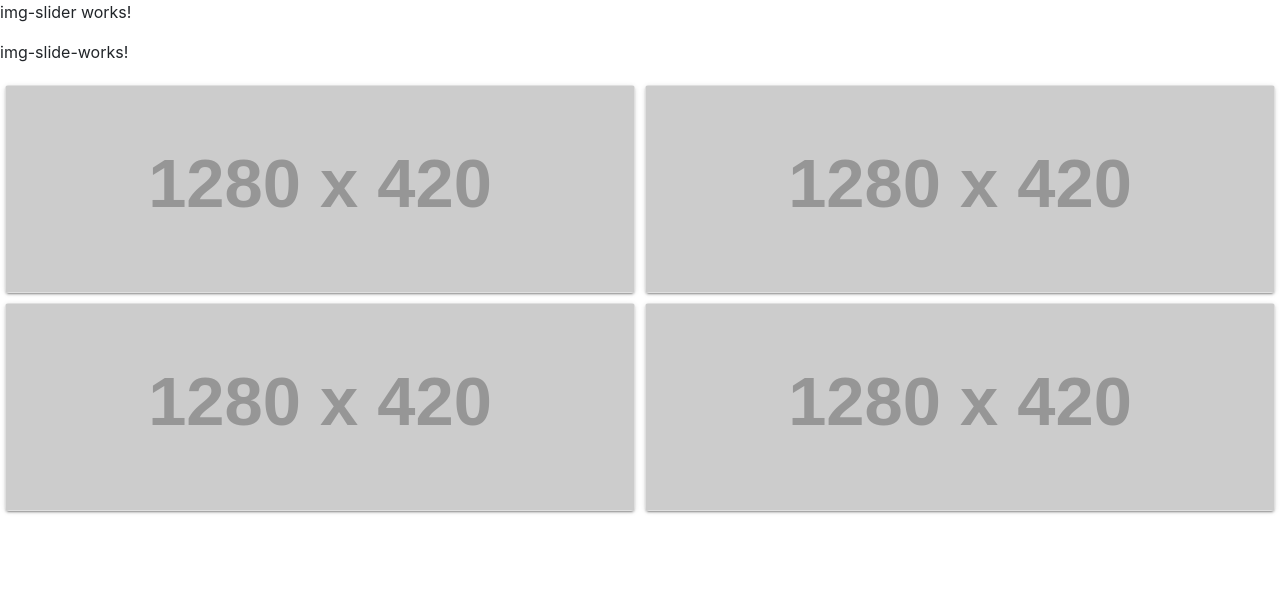
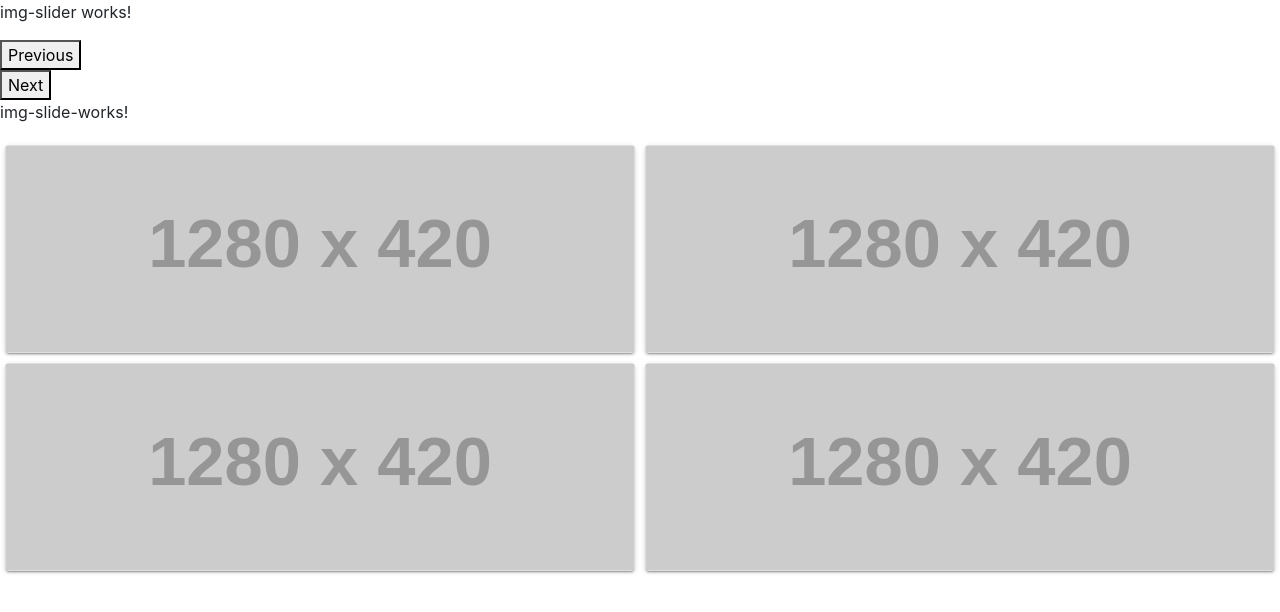
Before and after one commit to cgc0220h1/demo-angularinjection-gallery, an Angular app: page / in a window 1280 px wide. Shown: the top 612 px of the page. Built offline with nearby package versions, Linux system fonts and the light colour scheme.

Commit message:
Show Next and Previous Button

```diff
--- a/src/app/img-slider/img-slider.component.html
+++ b/src/app/img-slider/img-slider.component.html
@@ -1,4 +1,10 @@
 <p>img-slider works!</p>
+<div class="arrow arrow-prev">
+  <button class="button">Previous</button>
+</div>
+<div class="arrow arrow-nex">
+  <button class="button">Next</button>
+</div>
 <app-img-slide>
   <p>img-slide-works!</p>
 </app-img-slide>
```
